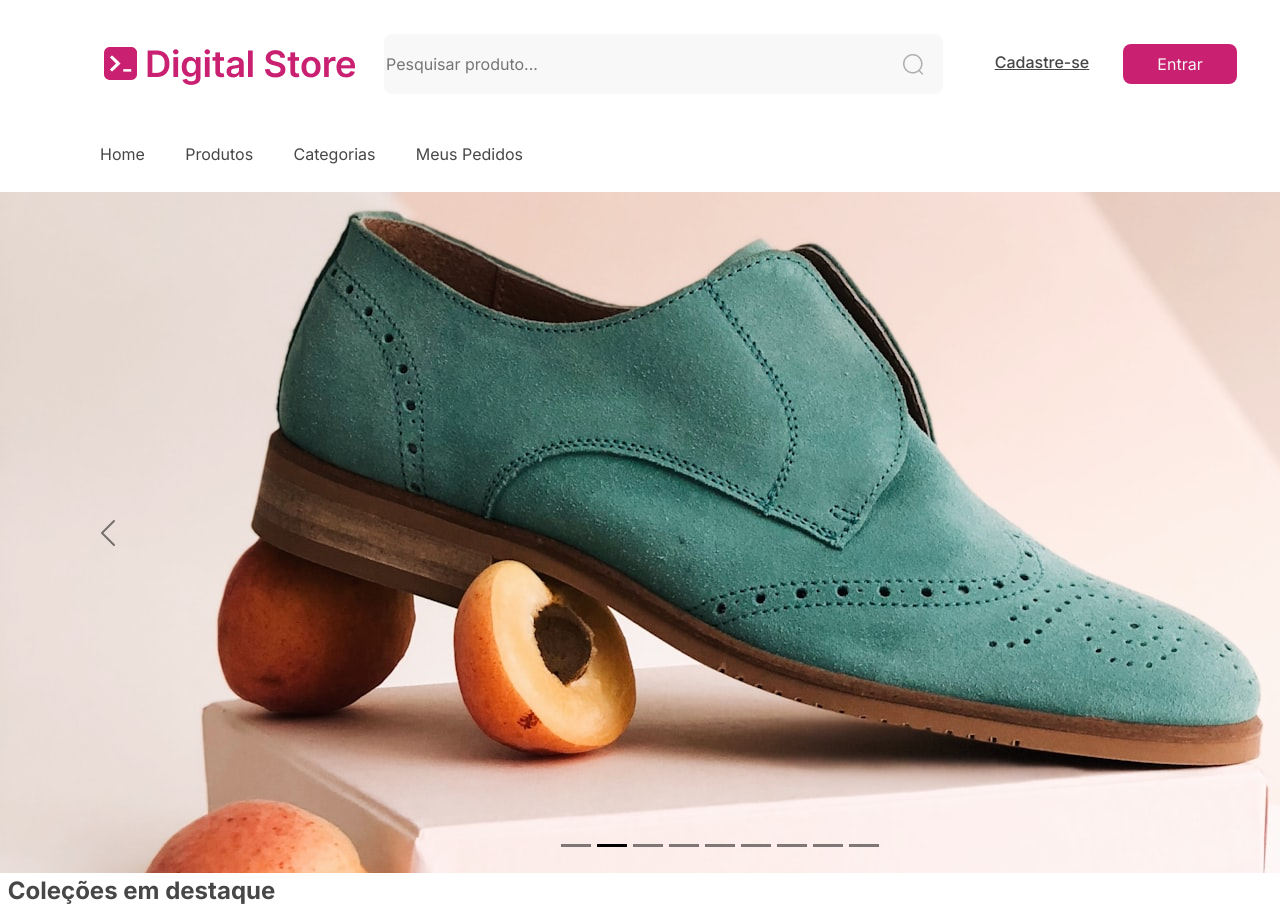
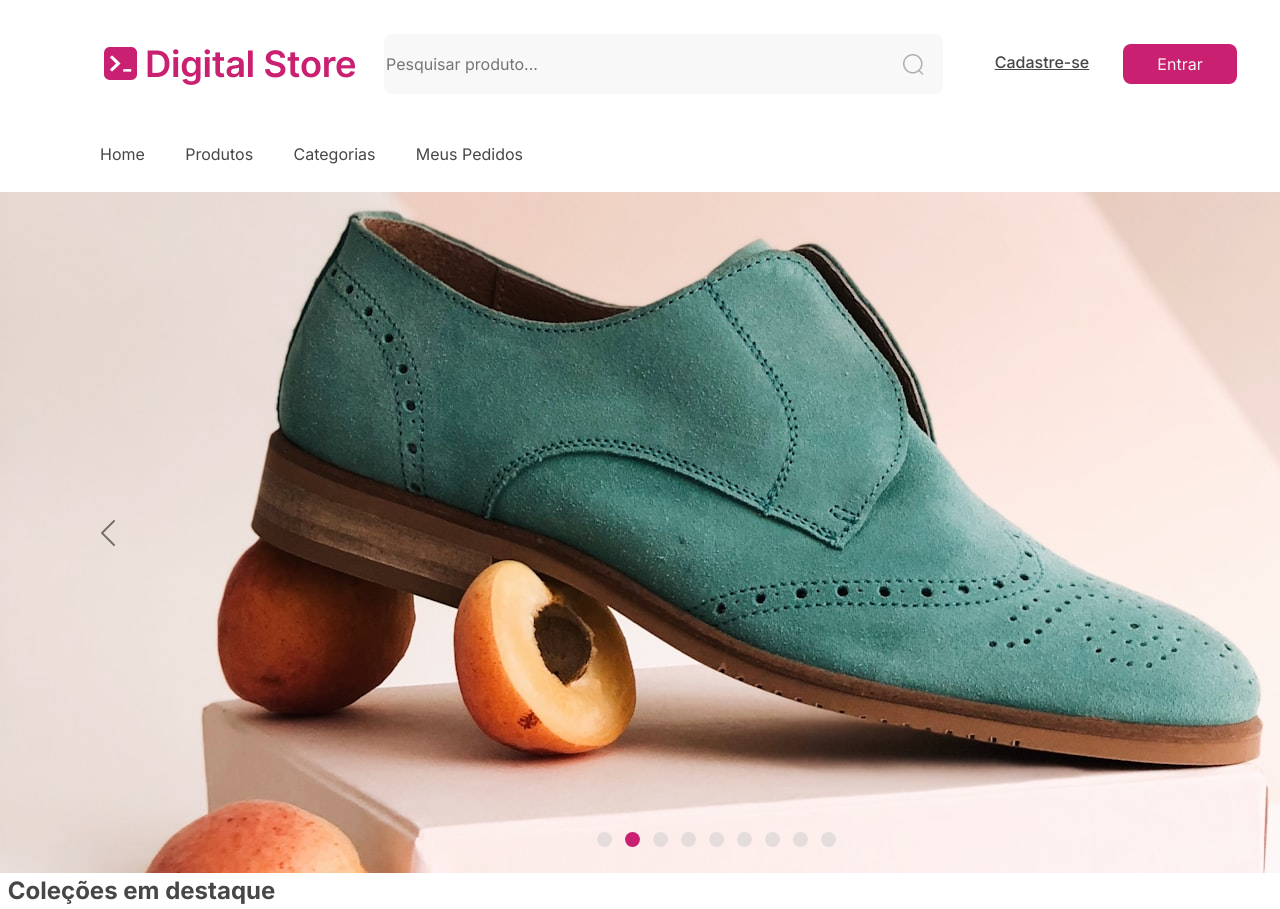
Before and after one commit to JohnyMax42/projeto-drip-store, a React (Vite) app: page / in a window 1280 px wide. Shown: the top 909 px of the page. Built offline with nearby package versions, Linux system fonts and the light colour scheme.

Commit message:
Carrossel ajuste em pontos

```diff
--- a/src/components/Carrossel.jsx
+++ b/src/components/Carrossel.jsx
@@ -17,7 +17,7 @@ function Carrossel() {
 
   return (
     <div>
-      <Carousel variant="dark" controls keyboard={true} pause="hover">
+      <Carousel variant="dark" controls keyboard={true} pause="hover" slide={false} radius="4px">
         <Carousel.Item style={{ objectFit: 'contain' }}>
           <Banner />
           <Carousel.Caption>
@@ -73,7 +73,7 @@ function Carrossel() {
           </Carousel.Caption>
         </Carousel.Item>
       </Carousel>
-    </div>
+    </div >
   )
 }
 
--- a/src/index.css
+++ b/src/index.css
@@ -95,3 +95,19 @@ button:focus-visible {
     background-color: #f9f9f9;
   }
 }
+
+.carousel-indicators [data-bs-target] {
+  border-radius: 100%;
+  width: 15px;
+  height: 15px;
+  margin-right: 10px;
+}
+
+.carousel-dark .carousel-indicators [data-bs-target] {
+  background-color: #CCCCCC;
+}
+
+.carousel-dark .carousel-indicators button.active,
+.carousel-indicators button[aria-current="true"] [data-bs-target] {
+  background-color: #C92071;
+}
```
